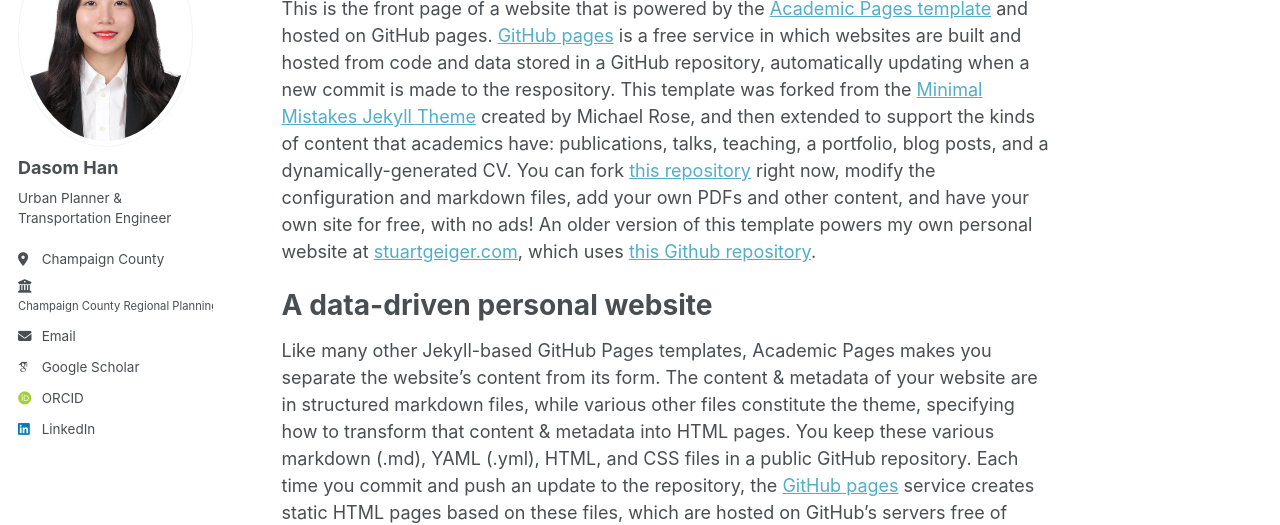
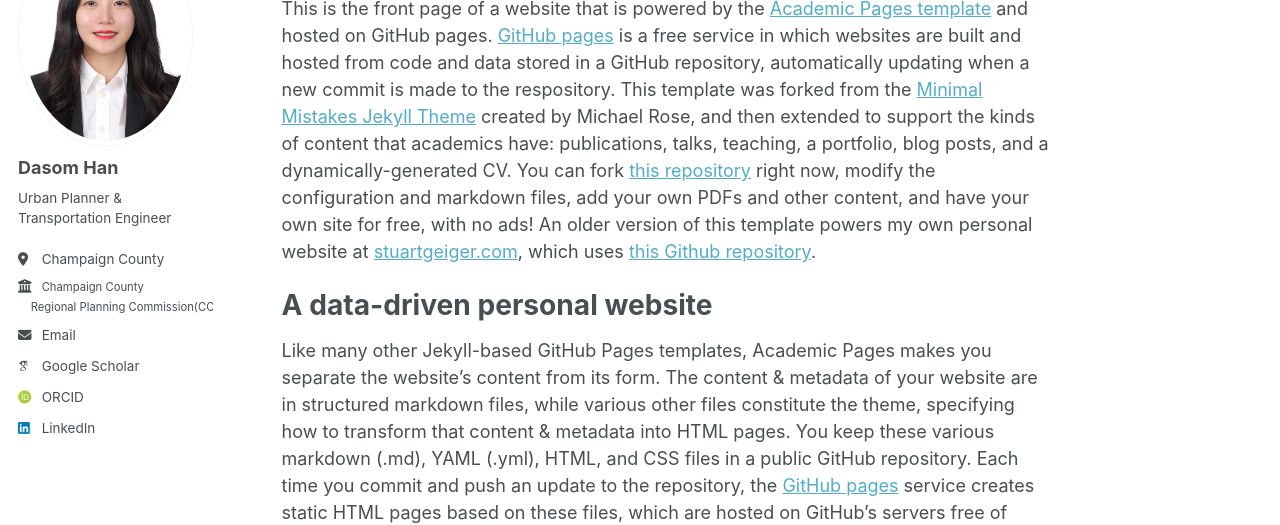
Before and after one commit to dasomh/dasomh.github.io, a Jekyll site: the page built from _pages/about.md, in a window 1280 px wide. Shown: the part 181-706 px from the top of the page. Built offline with Jekyll 4.4.1, drawn with Linux system fonts in a browser that asks for light colours; some web fonts are replaced.

Commit message:
Update _config.yml

```diff
--- a/_config.yml
+++ b/_config.yml
@@ -26,7 +26,8 @@
   pronouns         : # URL
   bio              : "Urban Planner & Transportation Engineer"
   location         : "Champaign County"
-  employer         : "<span style='font-size: smaller;'><a href='https://www.ccrpc.org/' target='_blank' style='text-decoration: none; color: inherit;'>Champaign County Regional Planning Commission (CCRPC)</a></span>"
+  employer         : "<span style='font-size: smaller;'>Champaign County <br>&nbsp;&nbsp;&nbsp; Regional Planning Commission(CCRPC)</span>"
+
   uri              : # URL
   email            : "<span style='text-decoration: none;'>dsh12177@gmail.com</span>"
 
```
